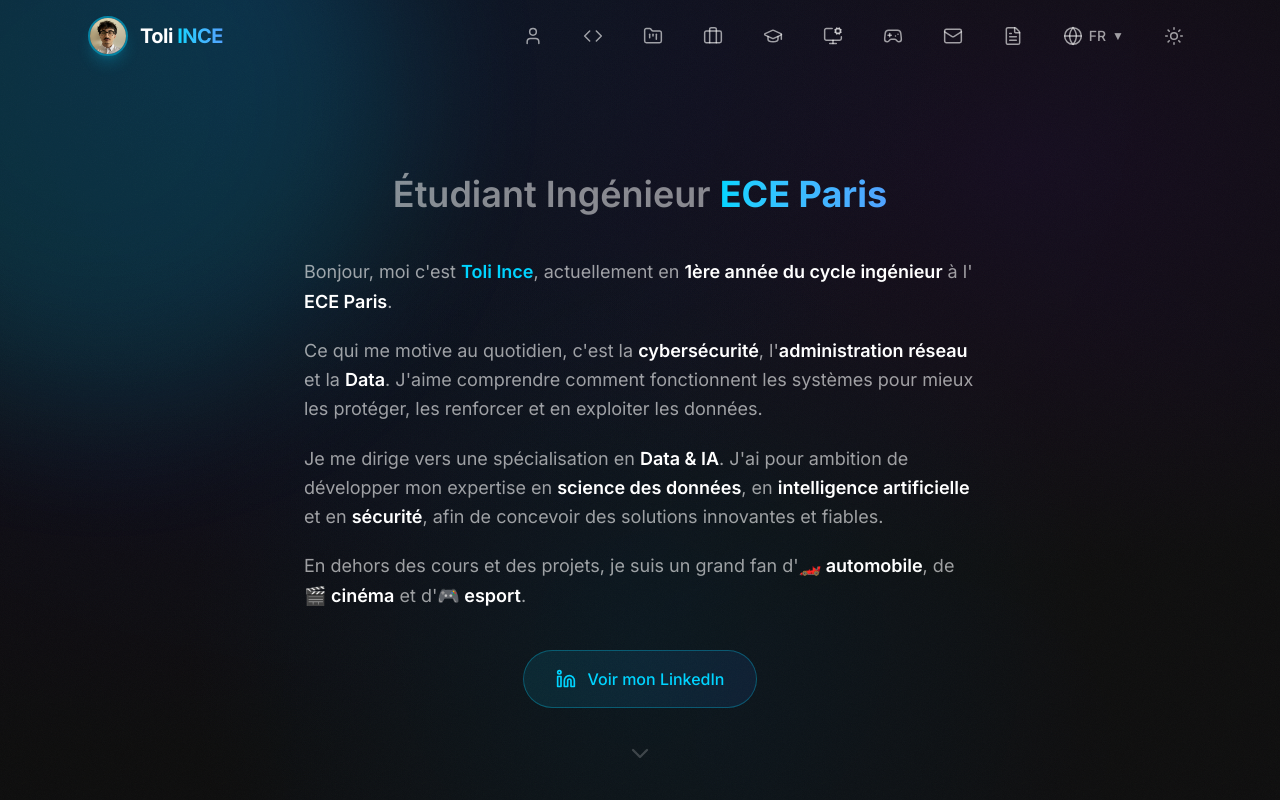
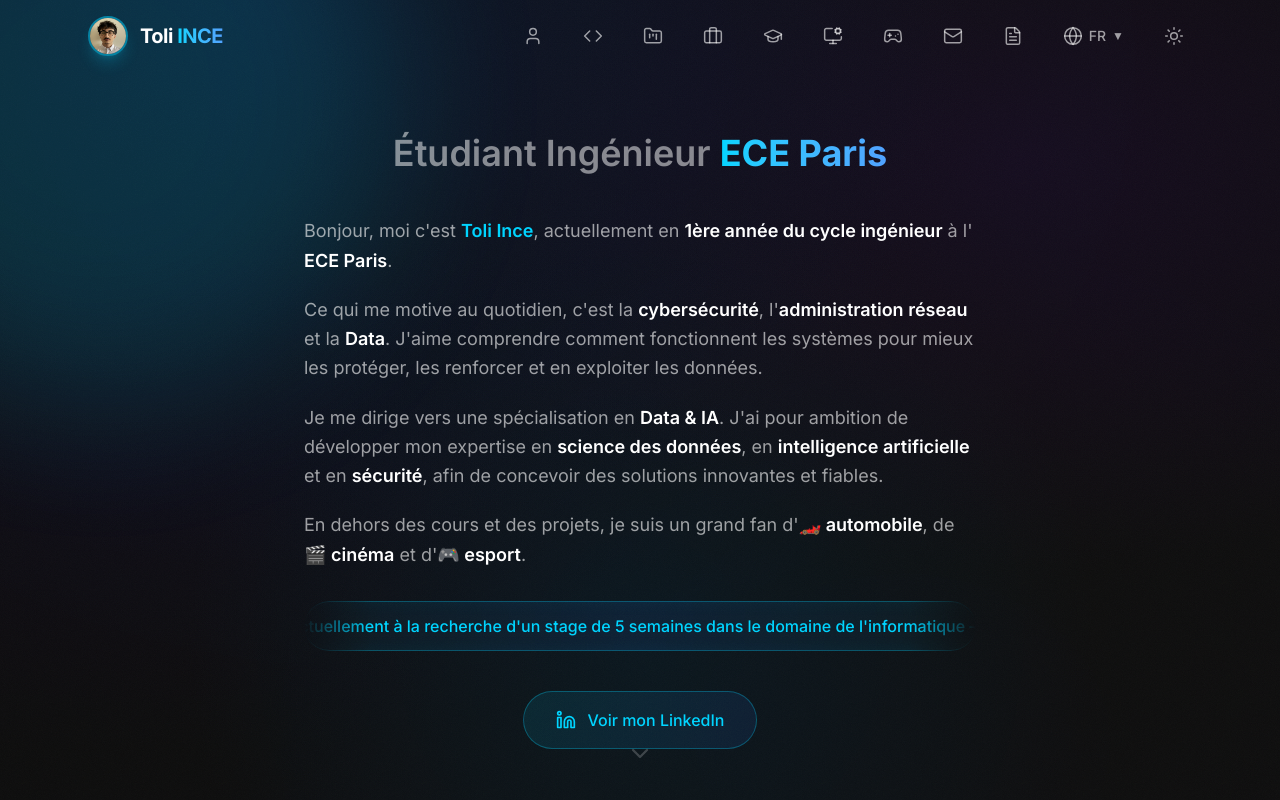
Before and after one commit to CrimiKtr/portfolio, a React (Vite) app: page / in a window 1280 px wide. Shown: the top 800 px of the page. Built offline with nearby package versions, Linux system fonts and the light colour scheme.

Commit message:
Ajout barre défilante recherche de stage

```diff
--- a/src/components/Hero.jsx
+++ b/src/components/Hero.jsx
@@ -38,6 +38,27 @@
                 <p>{t.hero.p4}</p>
             </motion.div>
 
+            {/* Internship Search Banner */}
+            <motion.div
+                initial={{ opacity: 0, y: 20 }}
+                animate={{ opacity: 1, y: 0 }}
+                transition={{ duration: 0.8, delay: 0.7 }}
+                className="mt-8 w-full max-w-2xl"
+            >
+                <div className="internship-glow rounded-full border border-neon/30 bg-gradient-to-r from-neon/5 via-blue-500/10 to-neon/5 py-3 px-4 internship-banner">
+                    <div className="internship-banner-track">
+                        {[...Array(4)].map((_, i) => (
+                            <span
+                                key={i}
+                                className="flex-shrink-0 px-8 text-sm md:text-base font-medium text-neon whitespace-nowrap"
+                            >
+                                {t.hero.internshipBanner}
+                            </span>
+                        ))}
+                    </div>
+                </div>
+            </motion.div>
+
             {/* LinkedIn CTA */}
             <motion.a
                 href="https://fr.linkedin.com/in/toli-ince-a450a1235"
--- a/src/i18n/translations.jsx
+++ b/src/i18n/translations.jsx
@@ -52,6 +52,7 @@
                 </>
             ),
             linkedin: 'Voir mon LinkedIn',
+            internshipBanner: '🔍 Actuellement à la recherche d\'un stage de 5 semaines dans le domaine de l\'informatique — Disponible et motivé !',
         },
 
         // Skills
@@ -224,6 +225,7 @@
                 </>
             ),
             linkedin: 'View my LinkedIn',
+            internshipBanner: '🔍 Currently looking for a 5-week internship in the IT / Computer Science field — Available and motivated!',
         },
 
         // Skills
--- a/src/index.css
+++ b/src/index.css
@@ -101,6 +101,50 @@
 
 .floating {
   animation: float 6s ease-in-out infinite;
+}
+
+/* Internship banner marquee */
+@keyframes marquee {
+  0% {
+    transform: translateX(0);
+  }
+
+  100% {
+    transform: translateX(-50%);
+  }
+}
+
+.internship-banner {
+  overflow: hidden;
+  position: relative;
+  mask-image: linear-gradient(to right, transparent, black 10%, black 90%, transparent);
+  -webkit-mask-image: linear-gradient(to right, transparent, black 10%, black 90%, transparent);
+}
+
+.internship-banner-track {
+  display: flex;
+  width: max-content;
+  animation: marquee 12s linear infinite;
+}
+
+.internship-banner-track:hover {
+  animation-play-state: paused;
+}
+
+@keyframes banner-glow {
+
+  0%,
+  100% {
+    box-shadow: 0 0 15px rgba(0, 212, 255, 0.15), inset 0 0 15px rgba(0, 212, 255, 0.05);
+  }
+
+  50% {
+    box-shadow: 0 0 25px rgba(0, 212, 255, 0.25), inset 0 0 25px rgba(0, 212, 255, 0.08);
+  }
+}
+
+.internship-glow {
+  animation: banner-glow 3s ease-in-out infinite;
 }
 
 /* Glassmorphism card */
```
